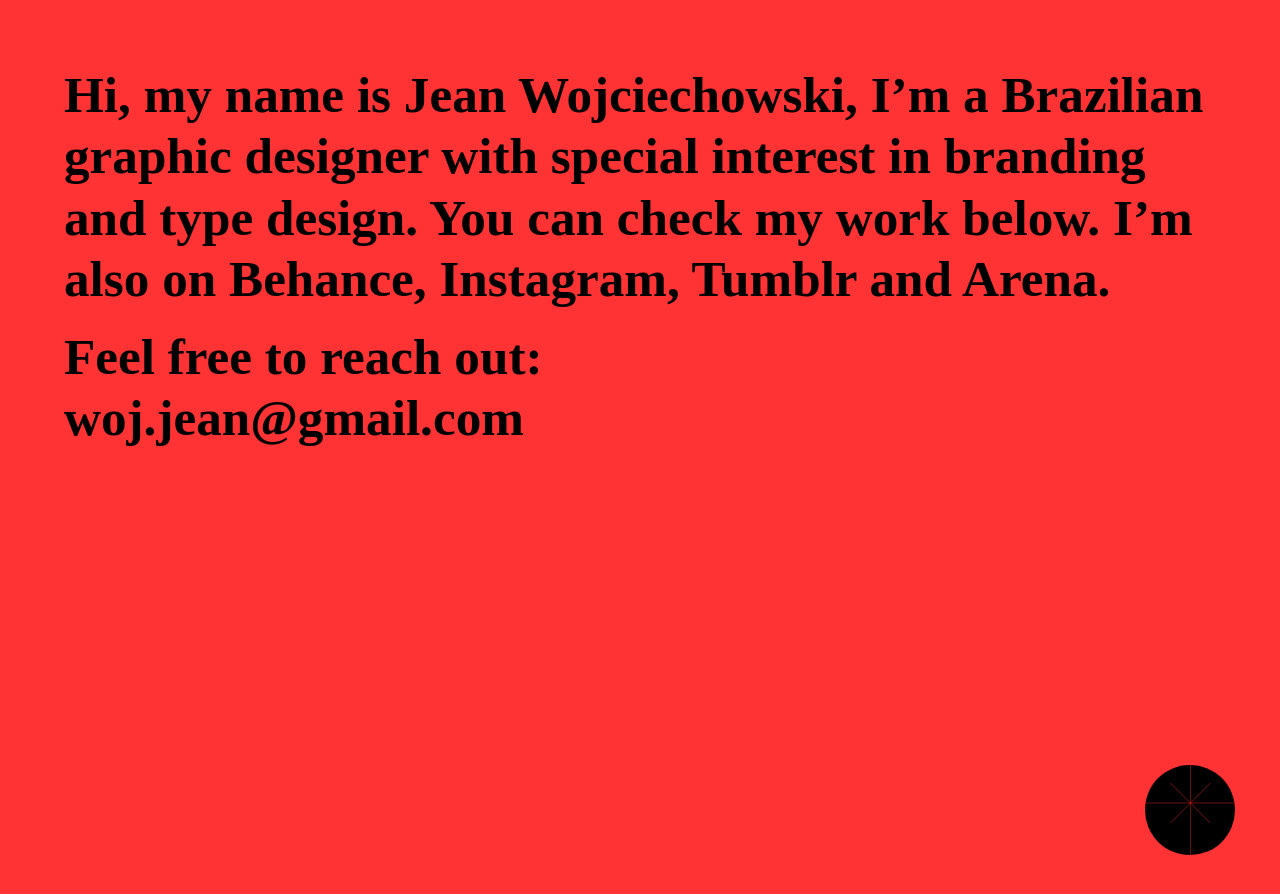
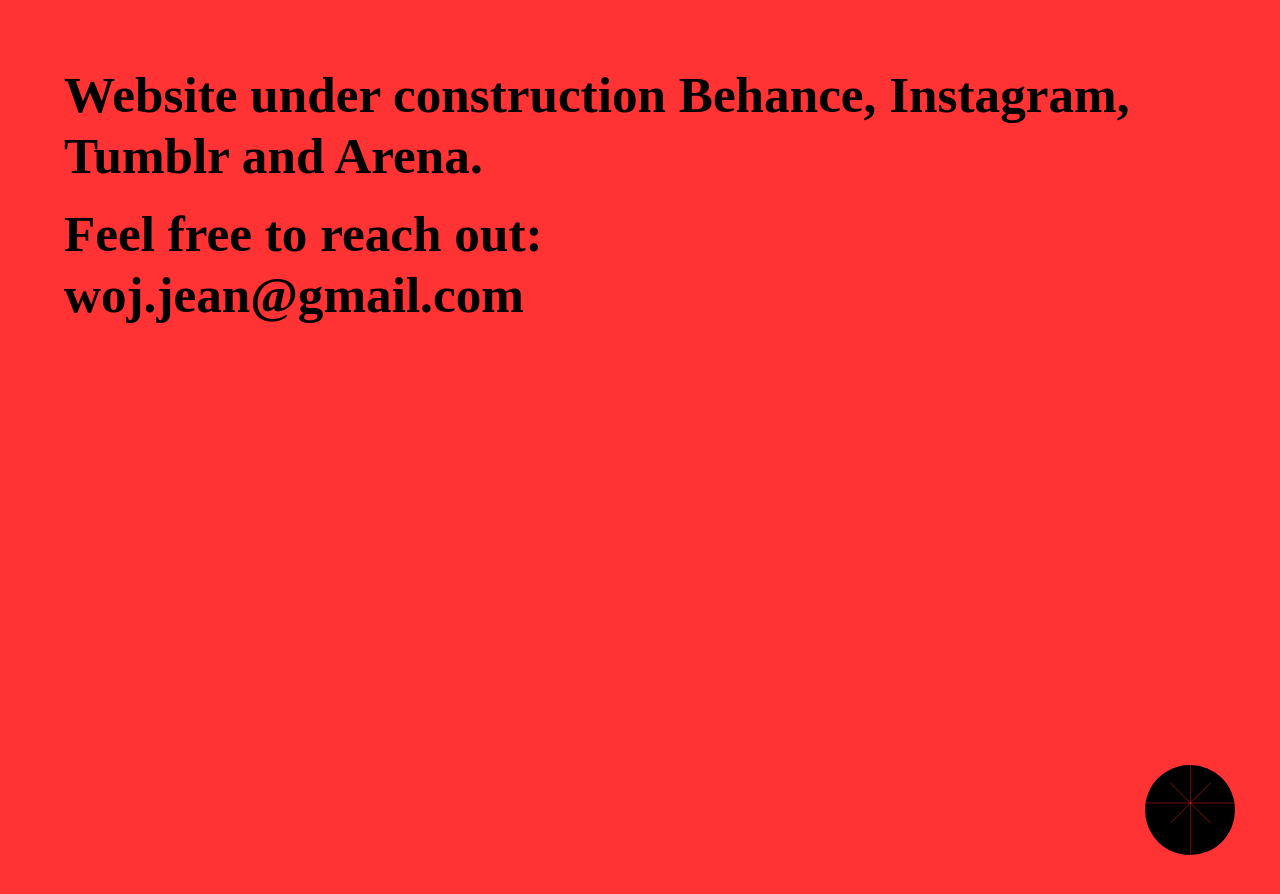
Before and after one commit to rnmp/jeans-dope-site, a Jekyll site: the page built from index.md, in a window 1280 px wide and 900 px high. Shown: the top 894 px of the window. Built offline with Jekyll 4.4.1, drawn with Linux system fonts in a browser that asks for light colours; some web fonts are replaced.

Commit message:
Updated Index

```diff
--- a/index.md
+++ b/index.md
@@ -4,7 +4,7 @@
 layout: homepage
 ---
 
-Hi, my name is Jean Wojciechowski, I’m a Brazilian graphic designer with special interest in branding and type design.
-You can check my work below. I’m also on <a href="{{ site.links.behance }}">Behance</a>, <a href="{{ site.links.instagram }}">Instagram</a>, <a href="{{ site.links.tumblr }}">Tumblr</a> and <a href="{{ site.links.arena }}">Arena</a>.
+Website under construction
+<a href="{{ site.links.behance }}">Behance</a>, <a href="{{ site.links.instagram }}">Instagram</a>, <a href="{{ site.links.tumblr }}">Tumblr</a> and <a href="{{ site.links.arena }}">Arena</a>.
 
 Feel free to reach out:<br /><a href="mailto:woj.jean@gmail.com">woj.jean@gmail.com</a>
```
